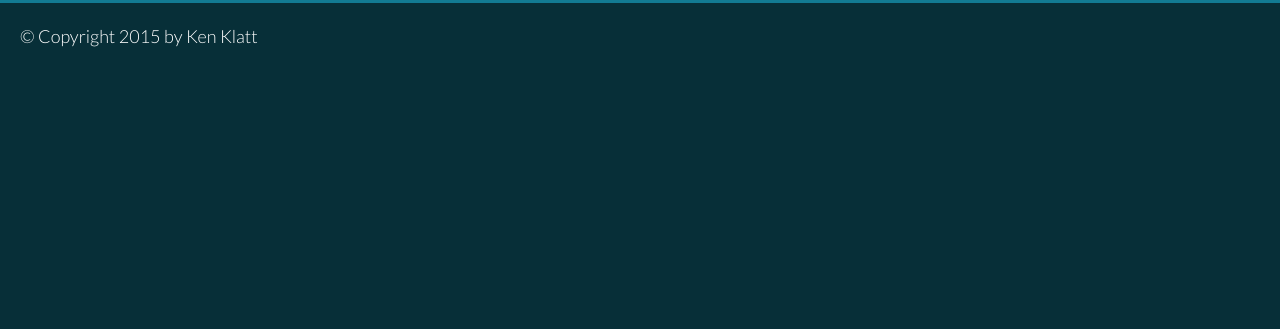
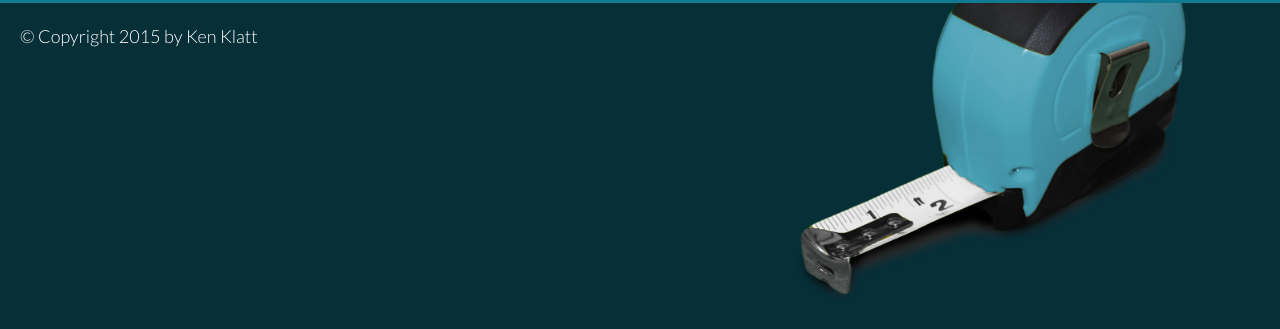
Before and after one commit to kenkla/dev.klarus, a plain HTML site: page index.html in a window 1280 px wide. Shown: the part 538-867 px from the top of the page. Before the commit the page ends 800 px from the top, so only its background shows below. Drawn offline with nearby package versions, Linux system fonts and the light colour scheme.

Commit message:
added div for sidebar image

```diff
--- a/index.html
+++ b/index.html
@@ -47,7 +47,7 @@
 					</div>
 				</div>
 				<div class="sidebar">
-					<div id="kens-twitter"> </div>
+					<div class="sidebar-image"><img src="images/tapemeasure.png" alt="tape measure"></div>
 				</div>
 			</section>
 
--- a/sass/screen.sass
+++ b/sass/screen.sass
@@ -213,6 +213,15 @@ nav
   font-size: 80%
   margin-bottom: 20px
 
+.sidebar-image
+  padding: 20px
+  margin-left: 5%
+  +breakpoint(smaller)
+    display: none
+  img
+    width: 90%
+    max-width: 800px
+
 .ken-avatar
   padding: 10px
   +breakpoint(smallest)
```
Also changed, not shown: css/screen.css.
